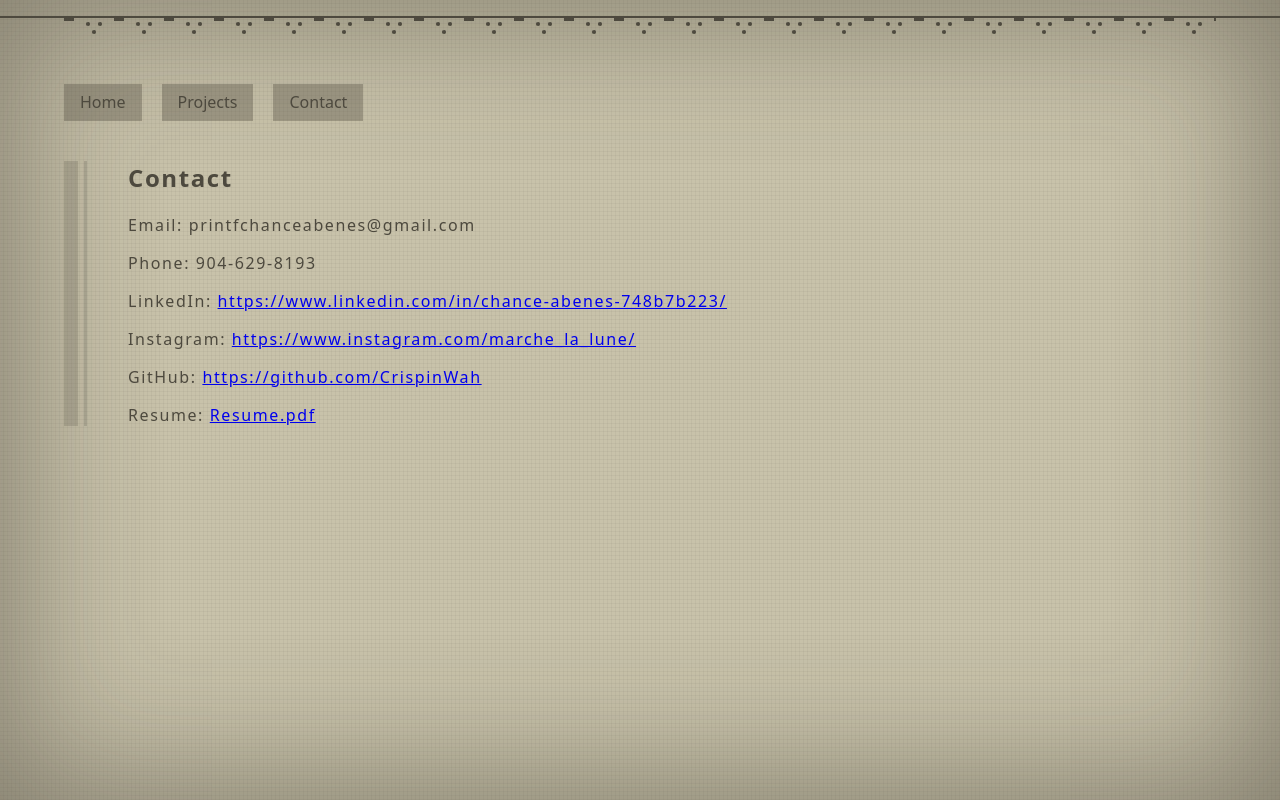
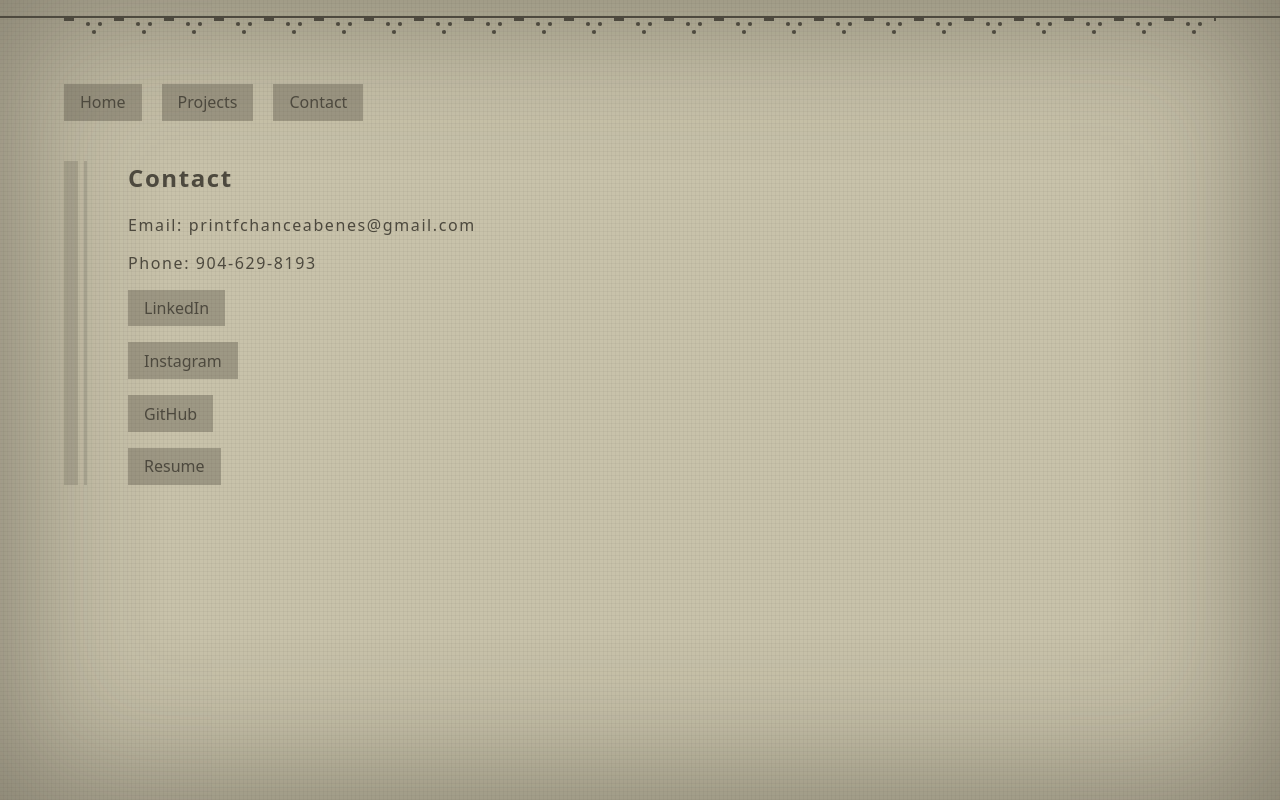
Before and after one commit to CrispinWah/Resume-Website, a React (Vite) app: page /Contact in a window 1280 px wide. Built offline with nearby package versions, Linux system fonts and the light colour scheme.

Commit message:
changed links to buttons contact

```diff
--- a/src/components/Contact.jsx
+++ b/src/components/Contact.jsx
@@ -18,16 +18,24 @@ const Contact = () => {
             Phone: 904-629-8193
        </p>
        <p>
-        LinkedIn: <a href="https://www.linkedin.com/in/chance-abenes-748b7b223/" target="_blank" rel="noopener noreferrer">https://www.linkedin.com/in/chance-abenes-748b7b223/</a>
+        <a href="https://www.linkedin.com/in/chance-abenes-748b7b223/" target="_blank" rel="noopener noreferrer">
+        <button type="button"> LinkedIn</button>
+        </a>
        </p>
-        <p>Instagram: <a href="https://www.instagram.com/marche_la_lune/" target="_blank" rel="noopener noreferrer">https://www.instagram.com/marche_la_lune/</a>
+        <p><a href="https://www.instagram.com/marche_la_lune/" target="_blank" rel="noopener noreferrer">
+        <button type="button"> Instagram</button>
+        </a>
 
             </p>
 
-            <p>GitHub: <a href="https://github.com/CrispinWah" target="_blank" rel="noopener noreferrer">https://github.com/CrispinWah</a>
+            <p><a href="https://github.com/CrispinWah" target="_blank" rel="noopener noreferrer">
+            <button type="button">GitHub</button>
+            </a>
 
 </p>
-<p>Resume: <a href={Resume} target="_blank" rel="noopener noreferrer">Resume.pdf</a>
+<p><a href={Resume} target="_blank" rel="noopener noreferrer">
+<button type="button">Resume</button>
+</a>
 
 </p>
          </div>
```
